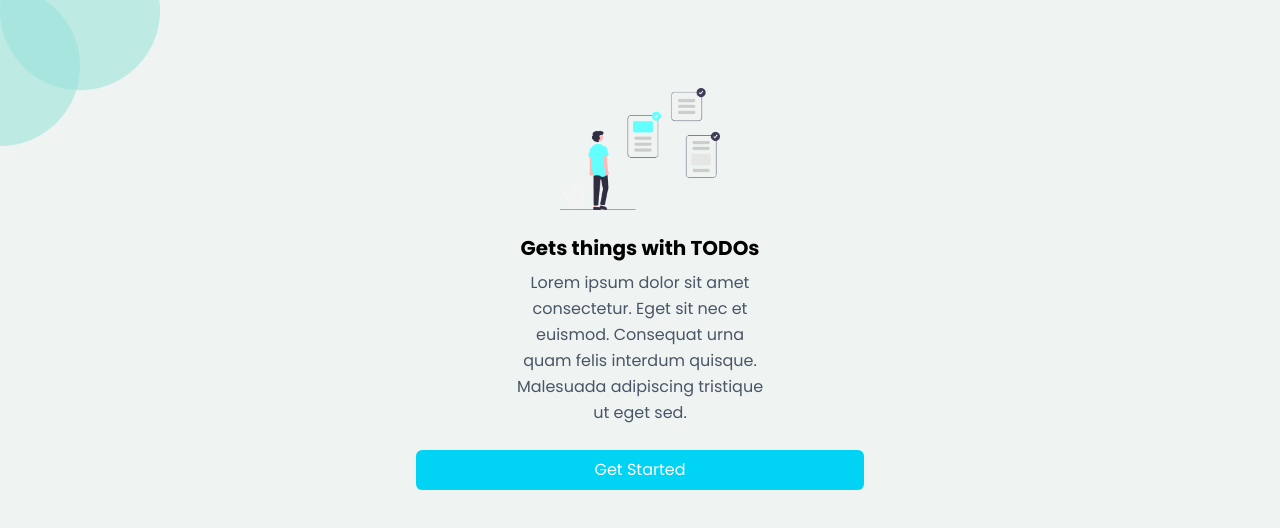
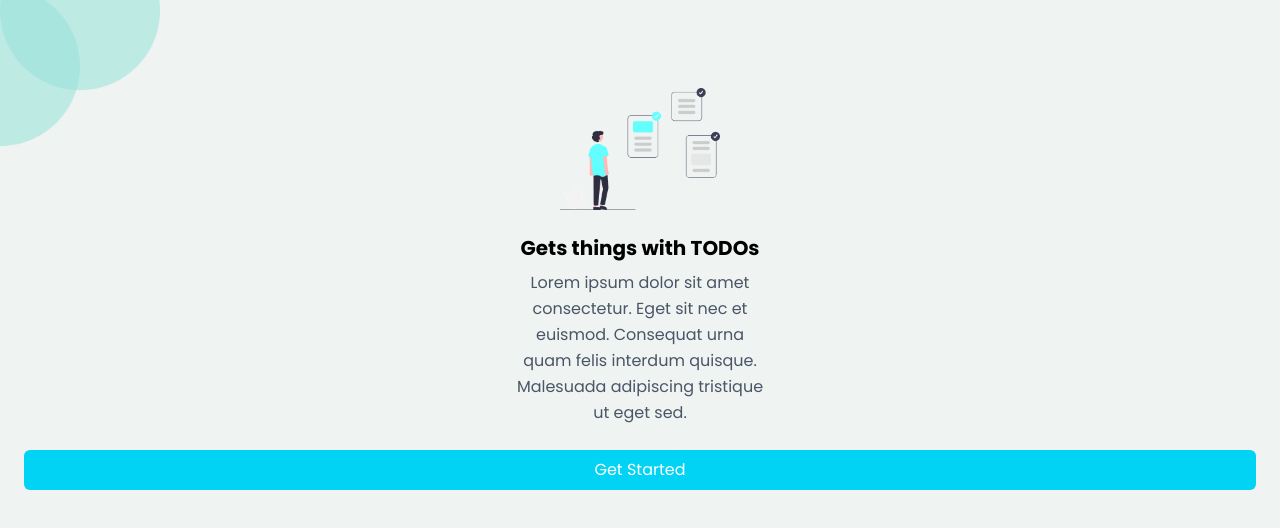
Before and after one commit to devtofunmi/todomobile, a Next.js app: page / in a window 1280 px wide. Shown: the top 528 px of the page. Built offline with nearby package versions, Linux system fonts and the light colour scheme.

Commit message:
Update onboarding.tsx

```diff
--- a/pages/onboarding.tsx
+++ b/pages/onboarding.tsx
@@ -8,7 +8,7 @@
         <img src="/shape.png" alt="shapeicon" className="w-40" />
       </div>
 
-      <div className="max-w-md mx-auto flex flex-col justify-between items-center">
+      <div className="max-w-md mx-auto flex flex-col justify-center">
         <div className="flex flex-col items-center justify-center text-center mt-12">
           <img src="/onboard.png" alt="Onboarding" className="w-40 mb-6" />
           <h1 className="text-xl font-bold mb-2 text-black">
@@ -23,13 +23,14 @@
             ut eget sed.
           </p>
         </div>
+        </div>
 
         <div className="w-full">
           <Link href="/register">
             <Button>Get Started</Button>
           </Link>
         </div>
-      </div>
+
     </div>
   );
 }
```
